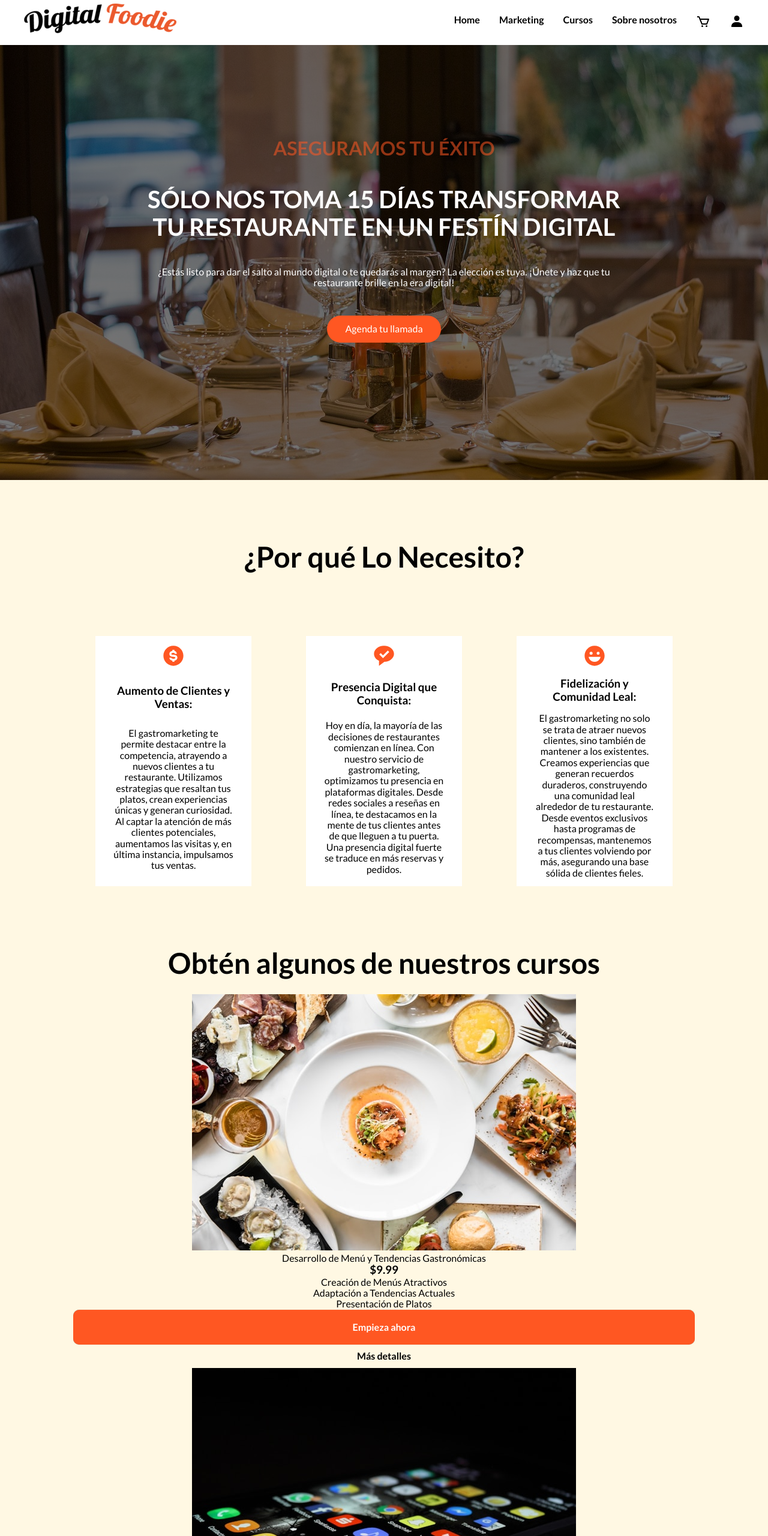
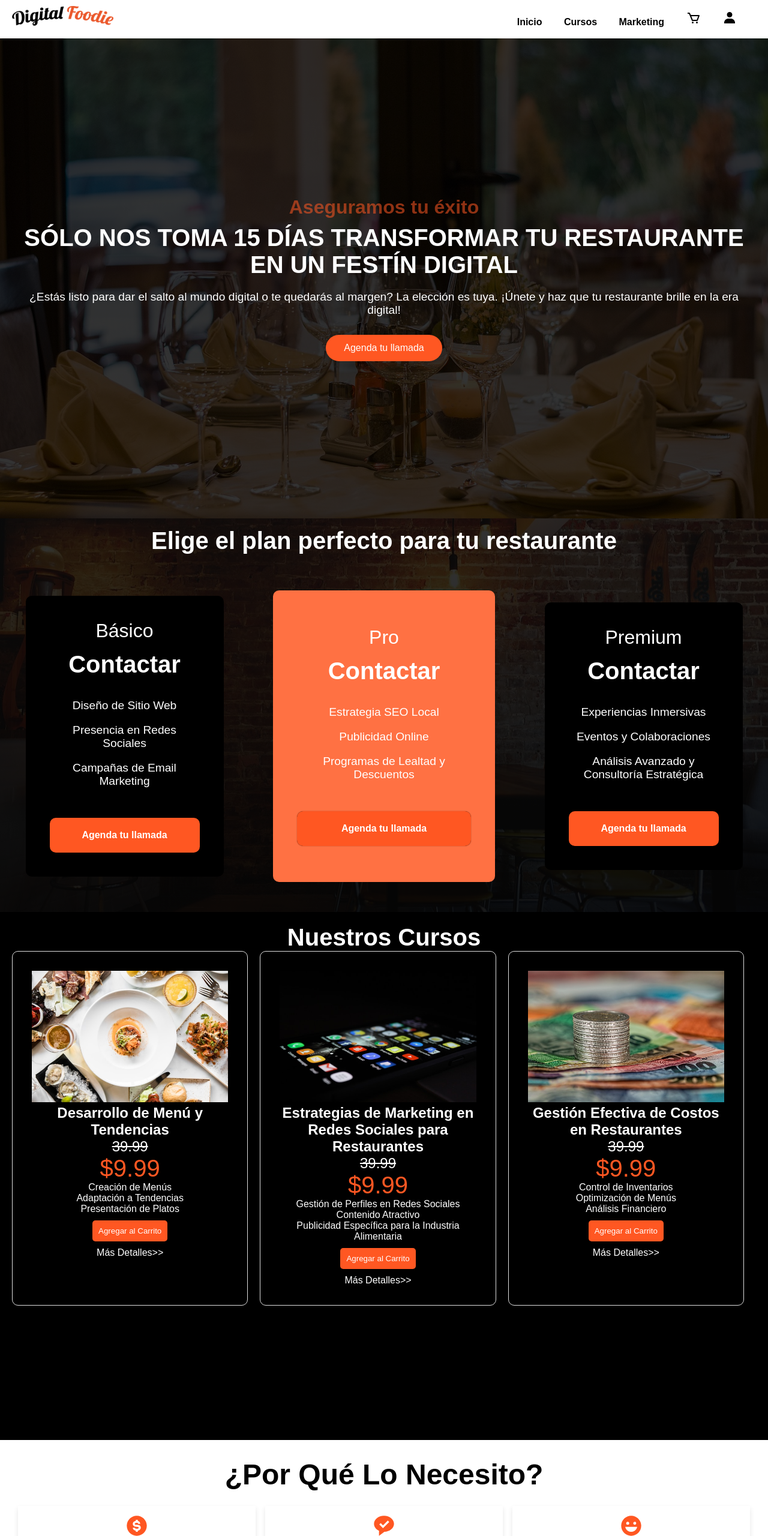
Before and after one commit to EvelyEspinosa/Proyecto-Final, a plain HTML site: page index.html in a window 1280 px wide. Shown: the top 2560 px of the page at 60% size. Drawn offline with Linux system fonts and the light colour scheme.

Commit message:
cambios del home

```diff
--- /dev/null
+++ b/css/login.css
@@ -0,0 +1,56 @@
+body {
+    font-family: Arial, sans-serif;
+}
+
+.modal {
+    display: none;
+    position: fixed;
+    top: 0;
+    left: 0;
+    width: 100%;
+    height: 100%;
+    background-color: rgba(0,0,0,0.7);
+    justify-content: center;
+    align-items: center;
+}
+
+.modal-content {
+    background: linear-gradient(rgba(0, 0, 0, 0.7), #ff5722);
+    padding: 20px;
+    border-radius: 5px;
+    position: relative;
+}
+
+.close {
+    position: absolute;
+    top: 10px;
+    right: 10px;
+    font-size: 20px;
+    cursor: pointer;
+    color: #fff;
+
+}
+
+form {
+    display: flex;
+    flex-direction: column;
+    background: linear-gradient(rgba(0, 0, 0, 0.7), #ff5722);
+    color: #fff;
+}
+
+label {
+    margin-top: 10px;
+}
+
+.list__course{
+    list-style: none;
+}
+
+button {
+    margin-top: 20px;
+}
+
+.login__link{
+    color:#fff;
+    text-decoration:none;
+}
--- a/css/master.css
+++ b/css/master.css
@@ -1,168 +1,100 @@
-@import url('https://fonts.googleapis.com/css2?family=Lato:wght@300;400;700&display=swap');
-
-*{
+* {
     margin: 0;
-    box-sizing:border-box
-  }
-
-:root{
-    --padding-container: 100px 0;
-    --color-tittle: #FF5722;
+    padding: 0;
+    box-sizing: border-box;
 }
 
-body{
-    font-family: 'lato', sans-serif;
-}
-
-
-.container{
-    width: 90%;
-    max-width: 1200px;
-    margin:0 auto;
-    overflow: hidden;
-    padding: var(--padding-container);
-
-}
-
-.hero{
-  width:100%;
-  height: 100vh;
-  min-height: 600px;
-  max-height: 800px;
-  position: relative;
-  display:grid;
-  grid-template-rows: 100px 1fr;
-  color: #fff;
-
-}
-
-.hero::before{
-    content: "";
-    position:absolute;
-    top:0;
-    left: 0;
-    width:100%;
-    height: 100%;
-    background-image:linear-gradient(180deg,#0000008c 0%, #0000008c 100% ), url('../imagen/principal/restaurant-449952_1280.jpg');
-    background-size:cover;
-    z-index: -1;
-
-}
-
-
-.nav {
-    --padding-container:0;
-    height: 100%;
-    display: flex;
-    align-items:center;
-    padding: 32px 0;
-    position:relative;
-    width: 100%;
-
+body {
+    margin: 0;
+    padding: 0;
+    font-family: 'Lato', sans-serif;
 }
 
 
 
-.nav__title{
-    font-weight: 300;
+/* Navbar styles */
+header {
+    background-color: #fff;
 
+}
+
+.container{
+    border: 0
+}
+.navbar {
+    display: flex;
+    justify-content: space-between;
+    align-items: center;
+    padding: 10px 20px;
+
+}
+
+.logo img {
+    max-height: 40px;
+}
+
+.links-and-icons a {
+    text-decoration: none;
+    color: #000;
+    font-weight: bold;
+    margin-right: 2em;
 }
 
 
 
-.nav__link{
-    margin-left: auto;
-    padding:0;
-    display: grid;
-    grid-auto-flow: column;
-    grid-auto-columns: max-content;
-    gap: 2em;
+
+/* Hero styles */
+.hero {
+    background: linear-gradient(rgba(0, 0, 0, 0.8), rgba(0, 0, 0, 0.8)), url('../imagen/principal/restaurant-449952_1280.jpg');
+    height: 100vh;
+    display: flex;
+    align-items: center;
+    max-width: 100%;
 }
 
-.nav__items{
-    list-style: none;
+.hero-content {
+    padding: 20px;
+    color: #fff;
+    text-align: center;
 }
 
-.nav__links{
-    color: #000000;
-    text-decoration: none;
-    font-weight: bold;
+.hero-content h2 {
+    margin-bottom: 10px;
+    font-size: 2em;
+    color: #FF57228c;
 }
 
-.nav__menu{
-    margin-left:auto;
-    cursor:pointer;
-    display: none;
-
+.hero-content h1 {
+    margin-bottom: 20px;
+    font-size: 2.5em;
+    color: #fff;
 }
 
-
-.nav__img{
-    display: block;
-    width: 30px;
+.hero-content p {
+    margin-bottom: 30px;
+    font-size: 1.2em;
+    color: #fff;
 }
 
-.nav__close{
-    display: var(--show, none);
-}
-
-
-/*hero container mod*/
-
-.hero__container{
-    max-width: 800px;
-    --padding-container:0;
-    display:grid;
-    grid-auto-rows: max-content;
-    align-content: center;
-    gap: 1em;
-    padding-bottom: 100px;
-    text-align: center;
-
-}
-
-.hero__subtitle{
-    font-size: 2rem;
-    color: #FF57228c;
-
-}
-.hero__title{
-    font-size: 2.5rem;
-    box-sizing: border-box;
-
-
-}
-
-.hero__paragraphs{
-    margin-bottom: 30px;
-
-}
-
-.cta{
+.cta {
     display: inline-block;
     background-color: #FF5722;
-    justify-self: center;
-    color:#fff;
+    color: #fff;
     text-decoration: none;
     padding: 13px 30px;
     border-radius: 32px;
-
 }
 
-.cta:hover{
+.cta:hover {
     background-color: #9F3919;
 }
-.nav__bg{
-    color: #FF5722;
-    background-color: #fff;
-    height: 75%;
-    align-items: center;
-}
 
-/* About */
+/*about styles */
 
 .about {
     text-align: center;
+    background-color: #fff; /* Fondo blanco para el área about */
+    padding: 30px; /* Ajusta el espaciado según sea necesario */
 }
 
 .subtitle {
@@ -171,54 +103,95 @@ body{
     margin-bottom: 25px;
 }
 
-
-
-
 .about__main {
-
-    padding-top: 80px;
     display: grid;
-    width: 90%;
-    margin: 0 auto;
     gap: 1em;
-    overflow: hidden;
-    grid-template-columns: repeat(auto-fit, minmax(260px, auto));
+    grid-template-columns: repeat(auto-fit, minmax(260px, 1fr));
 }
 
-
 .about__icons {
-    background-color:#fff;
+    background-color: #fff;
     display: grid;
     gap: 1em;
     justify-items: center;
-    width: 260px;
-    overflow: hidden;
-    margin: 0 auto;
     padding: 13px 30px;
+    box-shadow: 0 4px 8px rgba(0, 0, 0, 0.1); /* Agregamos sombreado */
 }
 
 .about__icon {
     width: 40px;
 }
 
-.about__bg{
+.about__bg {
     background-color: #FFF8E3;
 }
 
+/*services styles*/
 
-/*price*/
-.price__details {
-    display: block;
-    padding: 10px 0;
-    text-decoration: none;
-    color: #000000;
-    font-weight: 600;
-    transition: color 0.3s ease;
+.services{
+    padding-bottom: 50px;
+    background-image: linear-gradient(rgba(0, 0, 0, 0.8), rgba(0, 0, 0, 0.9)), url('../imagen/principal/brick-wall-1834784_1280.jpg');
+    background-size: cover;
+    background-position: center;
+    background-repeat: no-repeat;
 }
-.price__details:hover {
-    color: #FF5722;
+.subtitle-service{
+    padding-top: 15px;
+    text-align: center;
+    font-size: 2.5rem;
+    color:#fff
 }
-.price__cta {
+.services__element {
+    background-color: #000;
+    text-align: center;
+    border-radius: 10px;
+    width: 330px;
+    padding: 40px;
+    color:#fff
+}
+
+
+
+.services__table {
+    padding-top: 60px;
+    display: flex; /* Cambiado a flex para que los elementos estén en línea */
+    flex-wrap: wrap;
+    gap: 2.5em;
+    justify-content: space-evenly;
+    align-items: center;
+}
+
+.services__element--best {
+    width: 370px;
+    padding: 60px 40px;
+    background-color: #FF7143;
+    color: #fff
+
+}
+
+.services__name {
+    color: #fff;
+    margin-bottom: 15px;
+    font-weight: 300;
+    font-size: 2rem;
+}
+
+.services__price {
+    font-size: 2.5rem;
+    color: #fff;
+}
+
+.services__items {
+    margin-top: 35px;
+    display: grid;
+    gap: 1em;
+    font-weight: 300;
+    font-size: 1.2rem;
+    margin-bottom: 50px;
+    color: #fff;
+}
+
+.services__cta {
     display: block;
     padding: 20px 0;
     border-radius: 10px;
@@ -226,9 +199,114 @@ body{
     background-color: #FF5722;
     font-weight: 600;
     color: #fff;
-    box-shadow: 0 0 1px rgba(0, 0, 0, .5);
+    box-shadow: 0 0 1px rgba(0, 0, 0, .9);
 }
 
-.price__cta:hover {
-    background-color: #9F3919;
+
+/*course*/
+
+.courses-section {
+    padding: 20px;
+    background-color: #000;
+    color: #fff;
+  height: 110vh;
 }
+
+.course-title{
+    text-align: center;
+    font-size:2.5em;
+}
+
+.courses{
+    display: flex;
+
+}
+
+.course {
+    width: 300px; /* Establecer un ancho fijo para el cuadro */
+    box-sizing: border-box;
+    margin-right: 20px;
+    scroll-snap-align: start;
+    text-align: center;
+    border: 1px solid #ddd;
+    border-radius: 10px;
+    padding: 20px;
+    background-color: #fff;
+}
+
+.course h3 {
+    font-size: 1.5em;
+}
+
+.course img {
+    width: 100%;
+    height: auto;
+}
+
+.add-to-cart {
+    background-color: #FF5722;
+    color: #fff;
+    padding: 10px;
+    border: none;
+    border-radius: 5px;
+    cursor: pointer;
+    margin-top: 10px; /* Añadir un espacio entre el texto y el botón */
+}
+
+.details-link {
+    color: #fff;
+    text-decoration: none;
+    display: block;
+    margin-top: 10px;
+}
+
+.course {
+    width: 100%;
+    box-sizing: border-box;
+    margin-right: 20px;
+    scroll-snap-align: start;
+    text-align: center;
+    border: 1px solid #ddd;
+    border-radius: 10px;
+    padding: 20px;
+    background-color: #000;
+    padding: 2em
+}
+
+.course h3 {
+    font-size: 1.5em;
+}
+
+.course img {
+    width: 100%;
+    height: auto;
+}
+
+.price__before{
+    font-size:1.5em;
+    color:#fff;
+    text-decoration:line-through;
+}
+.price{
+    font-size: 2.5em;
+    color: #FF5722;
+}
+
+.add-to-cart {
+    background-color: #FF5722;
+    color: #fff;
+    padding: 10px;
+    border: none;
+    border-radius: 5px;
+    cursor: pointer;
+}
+
+.details-link {
+    color: #fff;
+    text-decoration: none;
+}
+
+.detail-link :hover{
+    color: #FF5722
+}
+/* ... Otros estilos ... */
--- a/index.html
+++ b/index.html
@@ -3,58 +3,146 @@
 <head>
     <meta charset="UTF-8">
     <meta name="viewport" content="width=device-width, initial-scale=1.0">
-    <title>Digital Foodie</title>
+    <title>Digital foodie</title>
     <link rel="shortcut icon" href="imagen/favicon (2).png" type="image/x-icon">
-    <link rel="stylesheet" href="css/normalize.css">
     <link rel="stylesheet" href="css/master.css">
+    <link rel="stylesheet" href="css/login.css">
+    <link rel="stylesheet" href="https://fonts.googleapis.com/css2?family=Lato:wght@400;700&display=swap">
+
+    <script src="js/login.js" defer></script>
+
 </head>
 <body>
-    <header class="hero">
-        <div class="nav__bg">
-        <nav class="nav container" >
-            <div class="nav__logo">
-                <img src="imagen/principal/logoOrigin.png" alt="">
+    <header>
+        <nav class="navbar">
+            <div class="logo">
+                <img src="imagen/principal/logoOrigin.png" alt="Logo">
             </div>
-            <ul class="nav__link nav__link--menu">
-                <li class="nav__items">
-                    <a href="#" class="nav__links">Home</a>
-                </li>
-                <li class="nav__items">
-                    <a href="#" class="nav__links">Marketing</a>
-                </li>
-                <li class="nav__items">
-                    <a href="#" class="nav__links">Cursos</a>
-                </li>
-                <li class="nav__items">
-                    <a href="#" class="nav__links">Sobre nosotros</a>
-                </li>
-                <a href="productCart.html" class="nav__links">
+            <div class="links-and-icons">
+                <a href="#">Inicio</a>
+                <a href="#cursos">Cursos</a>
+                <a href="#">Marketing</a>
+                <a href="productCart.html" class="fas fa-shopping-cart">
                     <img src="imagen/principal/car-add.svg" alt="car">
                   </a>
-                <a href="login.html" class="nav__links">
+
+                <a href="#" class="fas fa-user" id="openLogin">
                     <img src="imagen/principal/user.svg" alt="login">
                   </a>
 
-                <img src="imagen/principal/close.svg" alt="close" class="nav__close">
-            </ul>
-            <div class="nav__menu">
-                <img src="imagen/principal/menu.svg" alt="menu" class="nav__img">
             </div>
         </nav>
+
+        <section class="hero">
+            <div class="hero-content">
+                <h2>Aseguramos tu éxito</h2>
+                <h1>SÓLO NOS TOMA 15 DÍAS TRANSFORMAR TU RESTAURANTE EN UN FESTÍN DIGITAL</h1>
+                <p>¿Estás listo para dar el salto al mundo digital o te quedarás al margen? La elección es tuya. ¡Únete y haz que tu restaurante brille en la era digital!</p>
+                <a href="#" class="cta">Agenda tu llamada</a>
             </div>
-        <section class="hero__container container">
-            <h2 class="hero__subtitle">ASEGURAMOS TU ÉXITO </h2>
-            <h1 class="hero__title">SÓLO NOS TOMA 15 DÍAS TRANSFORMAR TU RESTAURANTE EN UN FESTÍN DIGITAL </h1>
+        </section>
+    </header>
 
-            <p class="hero__paragraphs"> ¿Estás listo para dar el salto al mundo digital o te quedarás al margen? La elección es tuya. ¡Únete y haz que tu restaurante brille en la era digital! </p>
-            <a href="#" class="cta">Agenda tu llamada</a>
+    <main>
+
+        <section class="services container">
+            <h2 class="subtitle-service">Elige el plan perfecto para tu restaurante</h2>
+
+            <div class="services__table">
+                <div class="services__element">
+                    <p class="services__name">Básico</p>
+                    <h3 class="services__price">Contactar</h3>
+
+                    <div class="services__items">
+                        <p class="services__features">Diseño de Sitio Web</p>
+                        <p class="services__features">Presencia en Redes Sociales</p>
+                        <p class="services__features">Campañas de Email Marketing</p>
+                    </div>
+
+                    <a href="#" class="services__cta">Agenda tu llamada</a>
+                </div>
+
+                <div class="services__element services__element--best">
+                    <p class="services__name">Pro</p>
+                    <h3 class="services__price">Contactar</h3>
+
+                    <div class="services__items">
+                        <p class="services__features">Estrategia SEO Local</p>
+                        <p class="services__features">Publicidad Online</p>
+                        <p class="services__features">Programas de Lealtad y Descuentos</p>
+                    </div>
+
+                    <a href="#" class="services__cta">Agenda tu llamada</a>
+                </div>
+
+                <div class="services__element">
+                    <p class="services__name">Premium</p>
+                    <h3 class="services__price">Contactar</h3>
+
+                    <div class="services__items">
+                        <p class="services__features">Experiencias Inmersivas</p>
+                        <p class="services__features">Eventos y Colaboraciones</p>
+                        <p class="services__features">Análisis Avanzado y Consultoría Estratégica</p>
+                    </div>
+
+                    <a href="#" class="services__cta">Agenda tu llamada</a>
+                </div>
+            </div>
         </section>
-        <div class="header_bg"></div>
-    </header>
-    <main>
+
+        <section id="cursos" class="courses-section">
+            <h2 class="course-title">Nuestros Cursos</h2>
+
+            <div class="courses">
+                <!-- Curso 1 -->
+                <article class="course">
+                    <img src="imagen/principal/menuImg.jpg" alt="Curso 1">
+                    <h3>Desarrollo de Menú y Tendencias</h3>
+                    <p class="price__before">39.99</p>
+                    <p class="price">$9.99</p>
+                    <ul class="list__course">
+                        <li>Creación de Menús</li>
+                        <li>Adaptación a Tendencias</li>
+                        <li>Presentación de Platos</li>
+                    </ul>
+                    <button class="add-to-cart">Agregar al Carrito</button>
+                    <a href="#" class="details-link">Más Detalles>></a>
+                </article>
+
+                <!-- Curso 2 -->
+                <article class="course">
+                    <img src="imagen/principal/redesSociales.jpg" alt="Curso 2">
+                    <h3>Estrategias de Marketing en Redes Sociales para Restaurantes</h3>
+                    <p class="price__before">39.99</p>
+                    <p class="price">$9.99</p>
+                    <ul class="list__course">
+                        <li>Gestión de Perfiles en Redes Sociales</li>
+                        <li>Contenido Atractivo</li>
+                        <li>Publicidad Específica para la Industria Alimentaria</li>
+                    </ul>
+                    <button class="add-to-cart">Agregar al Carrito</button>
+                    <a href="#" class="details-link">Más Detalles>></a>
+                </article>
+
+                <!-- Curso 3 -->
+                <article class="course">
+                    <img src="imagen/principal/costos.jpg" alt="Curso 3">
+                    <h3>Gestión Efectiva de Costos en Restaurantes</h3>
+                    <p class="price__before">39.99</p>
+                    <p class="price">$9.99</p>
+                    <ul class="list__course">
+                        <li>Control de Inventarios</li>
+                        <li>Optimización de Menús</li>
+                        <li>Análisis Financiero</li>
+                    </ul>
+                    <button class="add-to-cart">Agregar al Carrito</button>
+                    <a href="#" class="details-link">Más Detalles>></a>
+                </article>
+            </div>
+        </section>
         <div class="about__bg">
             <section class="container about">
-       <h2 class="subtitle">¿Por qué Lo Necesito?</h2>
+                <h2 class="subtitle">¿Por Qué Lo Necesito?</h2>
 
                 <div class="about__main">
                     <article class="about__icons">
@@ -64,75 +152,46 @@
                         </p>
                     </article>
                     <article class="about__icons">
-                <img src="./imagen/principal/digitalP.svg" alt="money" class="about__icon">
+                        <img src="./imagen/principal/digitalP.svg" alt="digital" class="about__icon">
                         <h3 class="about__title">Presencia Digital que Conquista:</h3>
                         <p class="about__paragraphs">Hoy en día, la mayoría de las decisiones de restaurantes comienzan en línea. Con nuestro servicio de gastromarketing, optimizamos tu presencia en plataformas digitales. Desde redes sociales a reseñas en línea, te destacamos en la mente de tus clientes antes de que lleguen a tu puerta. Una presencia digital fuerte se traduce en más reservas y pedidos.
                         </p>
                     </article>
                     <article class="about__icons">
-                <img src="./imagen/principal/person.svg" alt="money" class="about__icon">
+                        <img src="./imagen/principal/person.svg" alt="person" class="about__icon">
                         <h3 class="about__title">Fidelización y Comunidad Leal:</h3>
                         <p class="about__paragraphs">El gastromarketing no solo se trata de atraer nuevos clientes, sino también de mantener a los existentes. Creamos experiencias que generan recuerdos duraderos, construyendo una comunidad leal alrededor de tu restaurante. Desde eventos exclusivos hasta programas de recompensas, mantenemos a tus clientes volviendo por más, asegurando una base sólida de clientes fieles.
                         </p>
                     </article>
                 </div>
+            </section>
+        </div>
+    </main>
 
-    <div class="price__bg">
-       <section class="price container">
-        <h2 class="subtitle">Obtén algunos de nuestros cursos</h2>
+    <!-- Ventana emergente de inicio de sesión -->
+<div id="loginModal" class="modal">
+    <div class="modal-content">
+        <span class="close" id="closeLogin">&times;</span>
+        <form>
+            <label for="username">Nombre de usuario:</label>
+            <input type="text" id="username" name="username" required>
 
-        <div class="price__table">
-            <div class="price__element">
-                <img src="./imagen/principal/menuImg.jpg" alt="Curso Desarrollo de Menú">
-                <p class="price__name">Desarrollo de Menú y Tendencias Gastronómicas</p>
-                <h3 class="price__price">$9.99</h3>
+            <label for="password">Contraseña:</label>
+            <input type="password" id="password" name="password" required>
 
-                <div class="price__items">
-                    <p class="price__features">Creación de Menús Atractivos</p>
-                    <p class="price__features">Adaptación a Tendencias Actuales</p>
-                    <p class="price__features">Presentación de Platos</p>
+            <label for="rememberPassword" class="remember-password-label">
+                <input type="checkbox" id="rememberPassword">
+                Guardar contraseña
+            </label>
+
+            <a href="#" class="login__link">¿Olvidaste tu contraseña?</a>
+            <a href="#" class="login__link">¿No tienes cuenta? Regístrate.</a>
+
+            <button type="button" id="loginButton">Iniciar sesión</button>
+        </form>
+    </div>
 </div>
 
-                <a href="#" class="price__cta">Empieza ahora</a>
-                <a href="#" class="price__details">Más detalles</a>
-            </div>
-
-            <!-- Repite el mismo patrón para los otros cursos -->
-
-            <div class="price__element">
-                <img src="./imagen/principal/redesSociales.jpg" alt="Curso Estrategias de Redes Sociales">
-                <p class="price__name">Estrategias de Marketing en Redes Sociales para Restaurantes</p>
-                <h3 class="price__price">$9.99</h3>
-
-                <div class="price__items">
-                    <p class="price__features">Gestión de Perfiles en Redes Sociales</p>
-                    <p class="price__features">Contenido Atractivo</p>
-                    <p class="price__features">Publicidad Específica para la Industria Alimentaria</p>
-                </div>
-
-                <a href="#" class="price__cta">Empieza ahora</a>
-                <a href="#" class="price__details">Más detalles</a>
-            </div>
-
-            <div class="price__element">
-                <img src="imagen/principal/costos.jpg" alt="Curso Gestión Efectiva de Costos">
-                <p class="price__name">Gestión Efectiva de Costos en Restaurantes</p>
-                <h3 class="price__price">$Z/mes</h3>
-
-                <div class="price__items">
-                    <p class="price__features">Control de Inventarios</p>
-                    <p class="price__features">Optimización de Menús</p>
-                    <p class="price__features">Análisis Financiero</p>
-                </div>
-
-                <a href="#" class="price__cta">Empieza ahora</a>
-                <a href="#" class="price__details">Más detalles</a>
-            </div>
-        </div>
-        </section>
-    </div>
-
-    </main>
-
+<script src="login.js" defer></script>
 </body>
 </html>
```
Also changed, not shown: js/login.js (added, +19 -0 lines), css/normalize.css (deleted), imagen/principal/brick-wall-1834784_1280.jpg (added). Lines whose indentation alone changed are shown as unchanged.
